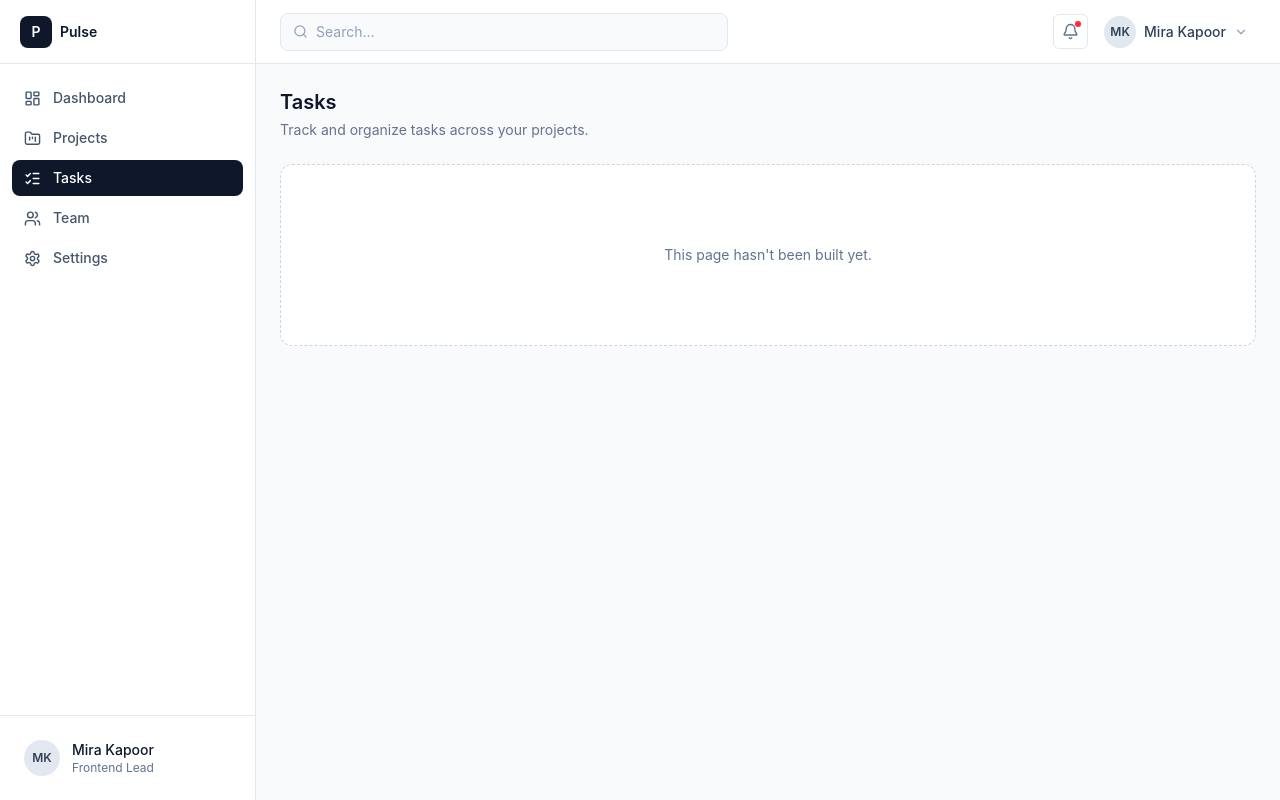
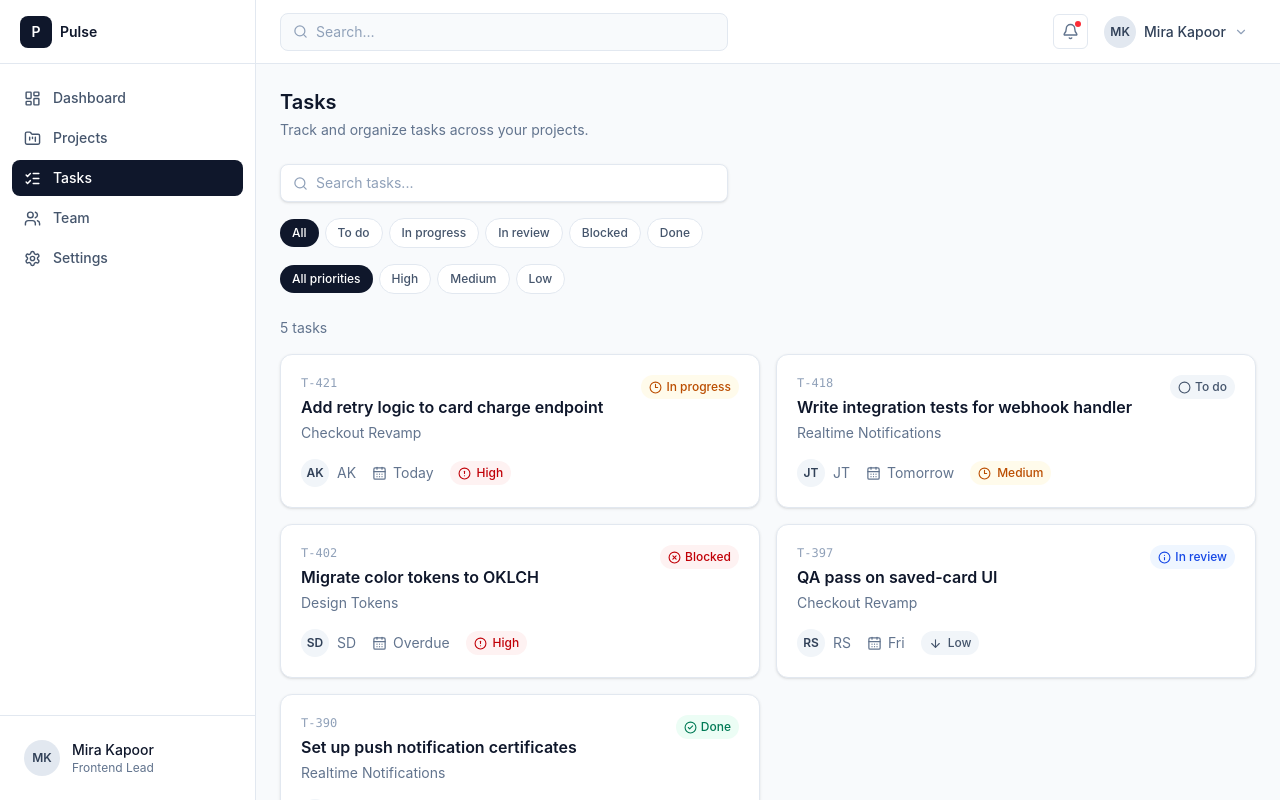
Before and after one commit to duttaanirban/Nexa, a React app in the folder Frontend/: page /tasks in a window 1280 px wide. Built offline with nearby package versions, Linux system fonts and the light colour scheme; the HTML template or start-up script is replaced by a standard one.

Commit message:
feat: add tasks page

```diff
--- a/Frontend/src/App.jsx
+++ b/Frontend/src/App.jsx
@@ -2,7 +2,8 @@ import { BrowserRouter, Routes, Route } from "react-router-dom";
 import AppLayout from "./components/layouts/Applayout";
 import Dashboard from "./pages/Dashboard";
 import Projects from "./pages/Projects";
-import { PROJECTS } from "./data/mockData";
+import Tasks from "./pages/Tasks";
+import { PROJECTS, TASKS, TASK_FILTERS } from "./data/mockData";
 
 /**
  * Temporary placeholder for routes that don't have a real page yet.
@@ -35,14 +36,14 @@ export default function App() {
             element={<Projects projects={PROJECTS} />}
           />
           <Route
-            path="tasks"
-            element={
-              <PagePlaceholder
-                title="Tasks"
-                description="Track and organize tasks across your projects."
-              />
-            }
-          />
+  path="tasks"
+  element={
+    <Tasks
+      tasks={TASKS}
+      filters={TASK_FILTERS}
+    />
+  }
+/>
           <Route
             path="team"
             element={
--- /dev/null
+++ b/Frontend/src/pages/Tasks.jsx
@@ -0,0 +1,189 @@
+import { useMemo, useState } from "react";
+import { Search, ListChecks } from "lucide-react";
+import TaskCard from "../components/dashboard/TaskCard";
+
+const PRIORITY_FILTERS = [
+  { value: "all", label: "All priorities" },
+  { value: "High", label: "High" },
+  { value: "Medium", label: "Medium" },
+  { value: "Low", label: "Low" },
+];
+
+/**
+ * Tasks
+ *
+ * Searchable, filterable tasks page. Fully driven by the `tasks` and
+ * `filters` props — no data is imported or fetched here, and
+ * TaskCard's own markup/styling is reused as-is.
+ *
+ * Props:
+ * - tasks: Array — same shape TaskCard expects (id, title, project,
+ *   assignee, due, priority, status).
+ * - filters: Array<{ value: string, label: string }> — status filter
+ *   options, e.g. { value: "all", label: "All" },
+ *   { value: "in-progress", label: "In progress" }.
+ *
+ * Usage (e.g. wired up as the `/tasks` route):
+ *   import { TASKS, TASK_FILTERS } from "../data/mockData";
+ *   <Tasks tasks={TASKS} filters={TASK_FILTERS} />
+ */
+export default function Tasks({ tasks = [], filters = [] }) {
+  const safeTasks = Array.isArray(tasks) ? tasks : [];
+  const safeFilters = Array.isArray(filters) ? filters : [];
+
+  const [query, setQuery] = useState("");
+  const [statusFilter, setStatusFilter] = useState("all");
+  const [priorityFilter, setPriorityFilter] = useState("all");
+
+  const normalizedQuery = query.trim().toLowerCase();
+
+  const filteredTasks = useMemo(() => {
+    return safeTasks.filter((task) => {
+      const matchesStatus =
+        statusFilter === "all" || task.status === statusFilter;
+
+      const matchesPriority =
+        priorityFilter === "all" || task.priority === priorityFilter;
+
+      const matchesQuery =
+        normalizedQuery === "" ||
+        task.id?.toLowerCase().includes(normalizedQuery) ||
+        task.title?.toLowerCase().includes(normalizedQuery) ||
+        task.project?.toLowerCase().includes(normalizedQuery) ||
+        task.assignee?.toLowerCase().includes(normalizedQuery);
+
+      return matchesStatus && matchesPriority && matchesQuery;
+    });
+  }, [safeTasks, statusFilter, priorityFilter, normalizedQuery]);
+
+  const hasActiveFilters =
+    normalizedQuery !== "" || statusFilter !== "all" || priorityFilter !== "all";
+
+  const clearFilters = () => {
+    setQuery("");
+    setStatusFilter("all");
+    setPriorityFilter("all");
+  };
+
+  const resultCount = filteredTasks.length;
+  const resultLabel = `${resultCount} task${resultCount === 1 ? "" : "s"}`;
+
+  return (
+    <main className="flex flex-col gap-6">
+      {/* Page header */}
+      <div>
+        <h1 className="text-xl font-semibold text-slate-900">Tasks</h1>
+        <p className="mt-1 text-sm text-slate-500">
+          Track and organize tasks across your projects.
+        </p>
+      </div>
+
+      {/* Search + filters */}
+      <section aria-label="Search and filter tasks" className="flex flex-col gap-4">
+        <div className="flex max-w-md items-center gap-2 rounded-lg border border-slate-200 bg-white px-3 py-2 shadow-sm focus-within:border-blue-400 focus-within:ring-2 focus-within:ring-blue-500/30">
+          <Search size={15} className="shrink-0 text-slate-400" aria-hidden="true" />
+          <input
+            type="text"
+            value={query}
+            onChange={(event) => setQuery(event.target.value)}
+            placeholder="Search tasks..."
+            aria-label="Search tasks by ID, title, project, or assignee"
+            className="w-full bg-transparent text-sm text-slate-700 placeholder:text-slate-400 focus:outline-none"
+          />
+        </div>
+
+        {safeFilters.length > 0 && (
+          <div
+            role="group"
+            aria-label="Filter tasks by status"
+            className="flex flex-wrap items-center gap-1.5"
+          >
+            {safeFilters.map((filter) => {
+              const isActive = statusFilter === filter.value;
+              return (
+                <button
+                  key={filter.value}
+                  type="button"
+                  onClick={() => setStatusFilter(filter.value)}
+                  aria-pressed={isActive}
+                  className={[
+                    "rounded-full px-3 py-1.5 text-xs font-medium transition-colors",
+                    "focus-visible:outline focus-visible:outline-2 focus-visible:outline-offset-2 focus-visible:outline-slate-400",
+                    isActive
+                      ? "bg-slate-900 text-white"
+                      : "border border-slate-200 bg-white text-slate-600 hover:bg-slate-50",
+                  ].join(" ")}
+                >
+                  {filter.label}
+                </button>
+              );
+            })}
+          </div>
+        )}
+
+        <div
+          role="group"
+          aria-label="Filter tasks by priority"
+          className="flex flex-wrap items-center gap-1.5"
+        >
+          {PRIORITY_FILTERS.map((filter) => {
+            const isActive = priorityFilter === filter.value;
+            return (
+              <button
+                key={filter.value}
+                type="button"
+                onClick={() => setPriorityFilter(filter.value)}
+                aria-pressed={isActive}
+                className={[
+                  "rounded-full px-3 py-1.5 text-xs font-medium transition-colors",
+                  "focus-visible:outline focus-visible:outline-2 focus-visible:outline-offset-2 focus-visible:outline-slate-400",
+                  isActive
+                    ? "bg-slate-900 text-white"
+                    : "border border-slate-200 bg-white text-slate-600 hover:bg-slate-50",
+                ].join(" ")}
+              >
+                {filter.label}
+              </button>
+            );
+          })}
+        </div>
+      </section>
+
+      {/* Results */}
+      <section aria-label="Task results" className="flex flex-col gap-4">
+        <p className="text-sm text-slate-500" aria-live="polite">
+          {resultLabel}
+        </p>
+
+        {resultCount === 0 ? (
+          <div className="flex flex-col items-center justify-center gap-3 rounded-xl border border-dashed border-slate-300 bg-white px-6 py-16 text-center shadow-sm">
+            <div className="flex h-10 w-10 items-center justify-center rounded-full bg-slate-100">
+              <ListChecks size={18} className="text-slate-400" aria-hidden="true" />
+            </div>
+            <h2 className="text-sm font-semibold text-slate-900">
+              No tasks found
+            </h2>
+            <p className="max-w-sm text-sm text-slate-500">
+              Try changing your search or filters.
+            </p>
+            {hasActiveFilters && (
+              <button
+                type="button"
+                onClick={clearFilters}
+                className="mt-1 rounded-lg border border-slate-200 bg-white px-3 py-1.5 text-xs font-medium text-slate-700 hover:bg-slate-50 focus-visible:outline focus-visible:outline-2 focus-visible:outline-offset-2 focus-visible:outline-slate-400"
+              >
+                Clear search &amp; filters
+              </button>
+            )}
+          </div>
+        ) : (
+          <div className="grid grid-cols-1 gap-4 lg:grid-cols-2">
+            {filteredTasks.map((task) => (
+              <TaskCard key={task.id} task={task} />
+            ))}
+          </div>
+        )}
+      </section>
+    </main>
+  );
+}
```
